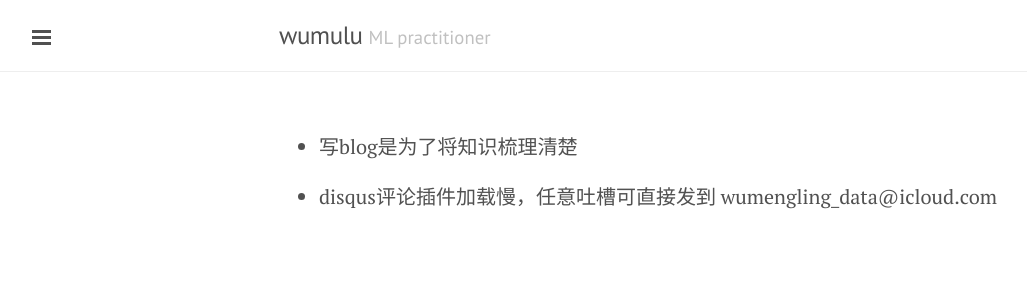
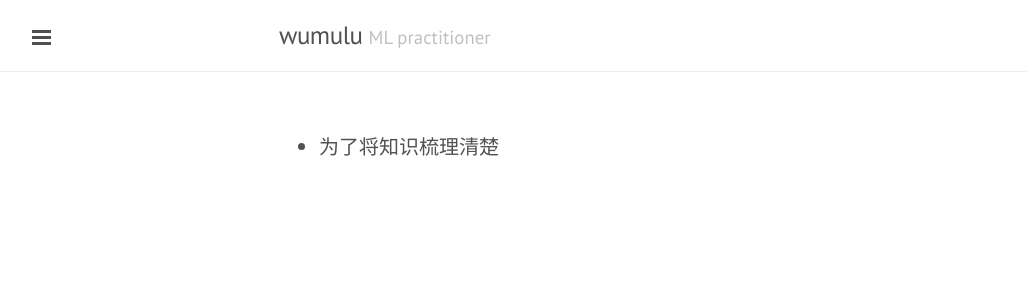
Before and after one commit to nomadcube/nomadcube.github.io, a Jekyll site: the page built from about.md, in a window 1280 px wide. Shown: the top 300 px of the page, without its empty margins (1-1028 px from the left). Built offline with Jekyll 4.4.1, drawn with Linux system fonts in a browser that asks for light colours.

Commit message:
新文章

```diff
--- a/about.md
+++ b/about.md
@@ -3,6 +3,4 @@ layout: page
 title: About
 ---
 
-- 写blog是为了将知识梳理清楚
-
-- disqus评论插件加载慢，任意吐槽可直接发到 wumengling_data@icloud.com
+- 为了将知识梳理清楚
```
